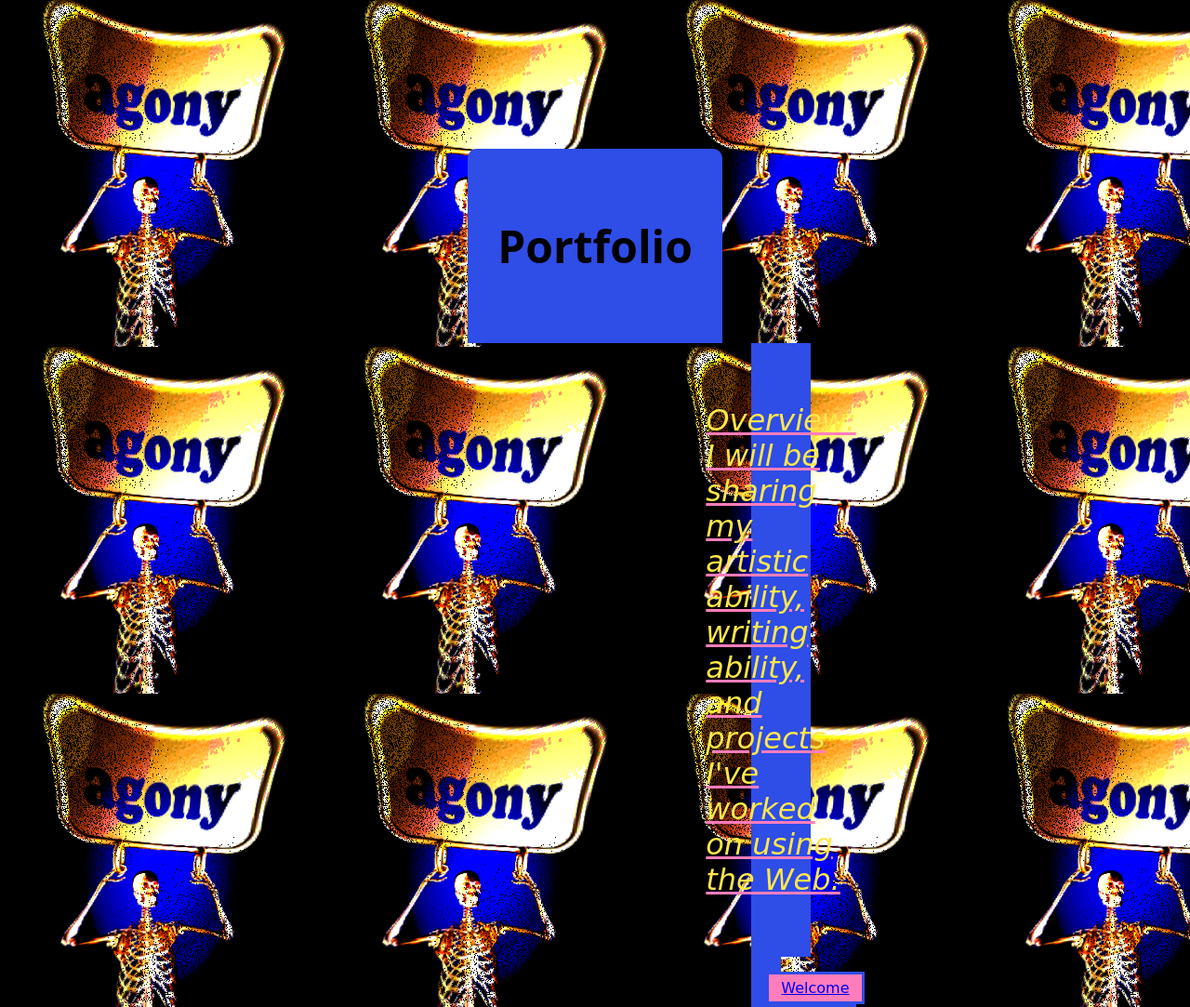
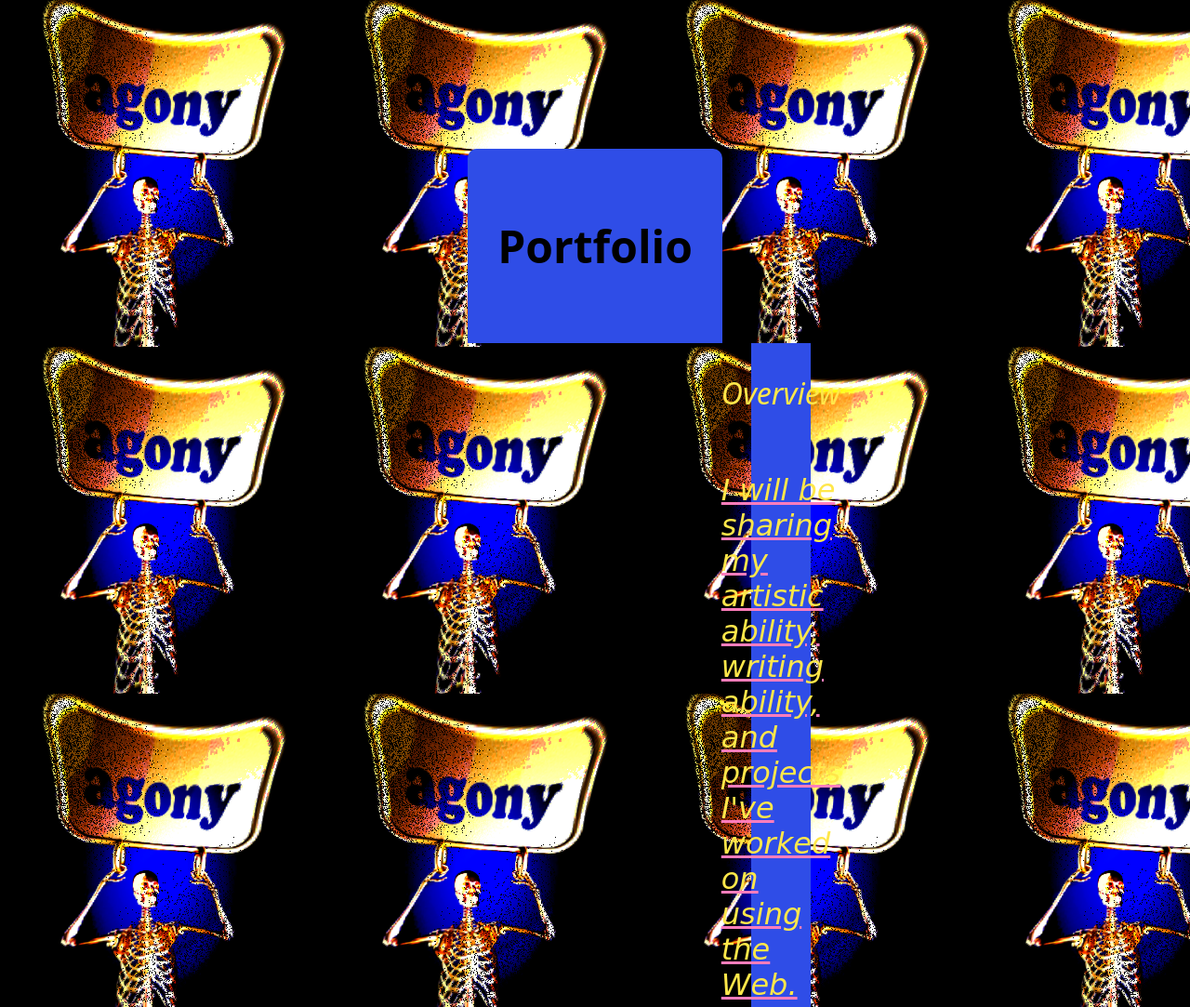
Before and after one commit to Carl-L013/Portfolio, a plain HTML site: page portfolio.html in a window 1280 px wide. Shown: the top 1083 px of the page at 93% size. Drawn offline with Linux system fonts and the light colour scheme; a web font is replaced by a local one.

Commit message:
ok now i'm done
yippeee

```diff
--- a/portfolio.html
+++ b/portfolio.html
@@ -27,9 +27,15 @@
             Portfolio
         </h1>
     </section>
+    <section class="whar">
+        <p>
+            Overview
+        </p>
+    </section>
     <section class="over-it">
+
         <p>
-            Overview: I will be sharing my artistic ability, writing ability, and projects I've worked on using the Web.
+            I will be sharing my artistic ability, writing ability, and projects I've worked on using the Web.
         </p>
     </section>
     <section class="butt-on-z">
--- a/styles.css
+++ b/styles.css
@@ -43,7 +43,6 @@ body {
     display: flex;
     flex-direction: column;
     justify-content: center;
-    text-align: center;
     font-style: oblique;
     color: rgb(255, 221, 0);
     margin-left: 25em;
@@ -51,6 +50,17 @@ body {
     padding: 1em;
     background-color: rgb(47, 77, 231);
 
+}
+
+.cont-ovrview-times-three {
+    font-family: "Honk", system-ui;
+    font-size: xx-large;
+    display: flex;
+    flex-direction: column;
+    justify-content: center;
+    font-style: oblique;
+    color: rgb(255, 221, 0);
+    text-align: center;
 }
 
 .cont-ovrview-times-two {
@@ -90,6 +100,22 @@ button {
     border-bottom-right-radius: 10px;
 }
 
+.whar {
+    font-family: "Honk", system-ui;
+    font-size: xx-large;
+    display: flex;
+    flex-direction: row;
+    justify-content: center;
+    font-style: oblique;
+    color: rgb(255, 231, 74);
+    background-color: rgb(47, 77, 231);
+    margin-left: 25em;
+    margin-right: 25em;
+    padding-left: 1em;
+    padding-right: 1em;
+
+}
+
 .unhappy {
     background-color: rgb(47, 77, 231);
     display: flex;
@@ -121,7 +147,8 @@ button {
     background-color: rgb(47, 77, 231);
     margin-left: 25em;
     margin-right: 25em;
-    padding: 1em;
+    padding-left: 1em;
+    padding-right: 1em;
 }
 
 .butt-on-z {
```
Also changed, not shown: index.html (+8 -4 lines), resume.html (+1 -1 lines), 2 other files.
